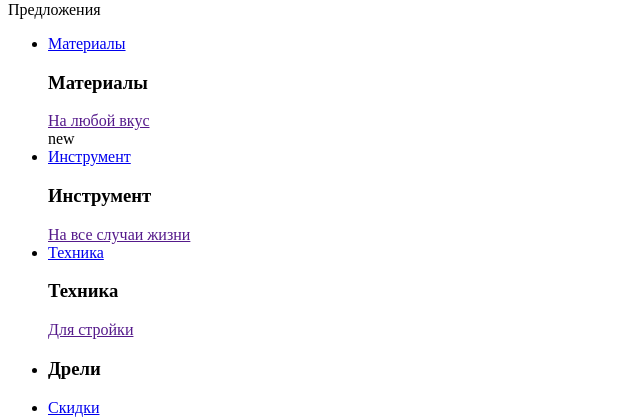
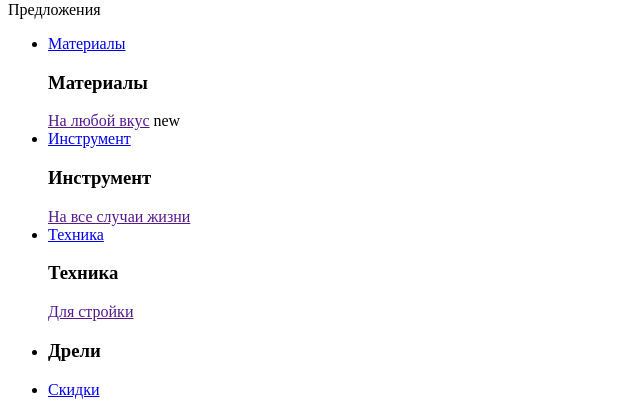
Before and after one commit to konkoven/technomart, a plain HTML site: page index.html in a window 1280 px wide. Shown: the part 390-809 px from the top of the page, without its empty margins (0-640 px from the left). Drawn offline with Linux system fonts and the light colour scheme.

Commit message:
довнес правку в разметку каталога

```diff
--- a/index.html
+++ b/index.html
@@ -70,7 +70,7 @@
             <a href="#">Материалы</a>
             <h3>Материалы</h3>
             <a class="link" href="">На любой вкус</a>
-            <div class="notice">new</div>
+            <span class="notice">new</span>
           </li>
 
           <li class="tool">
```
Also changed, not shown: catalog.html (+7 -5 lines).
